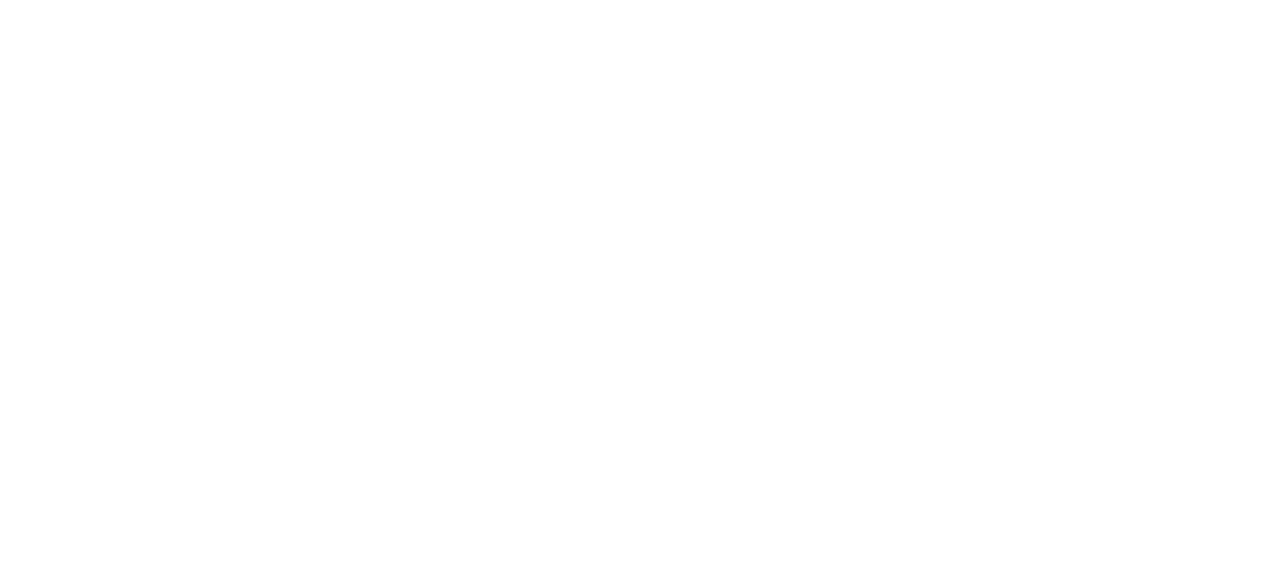
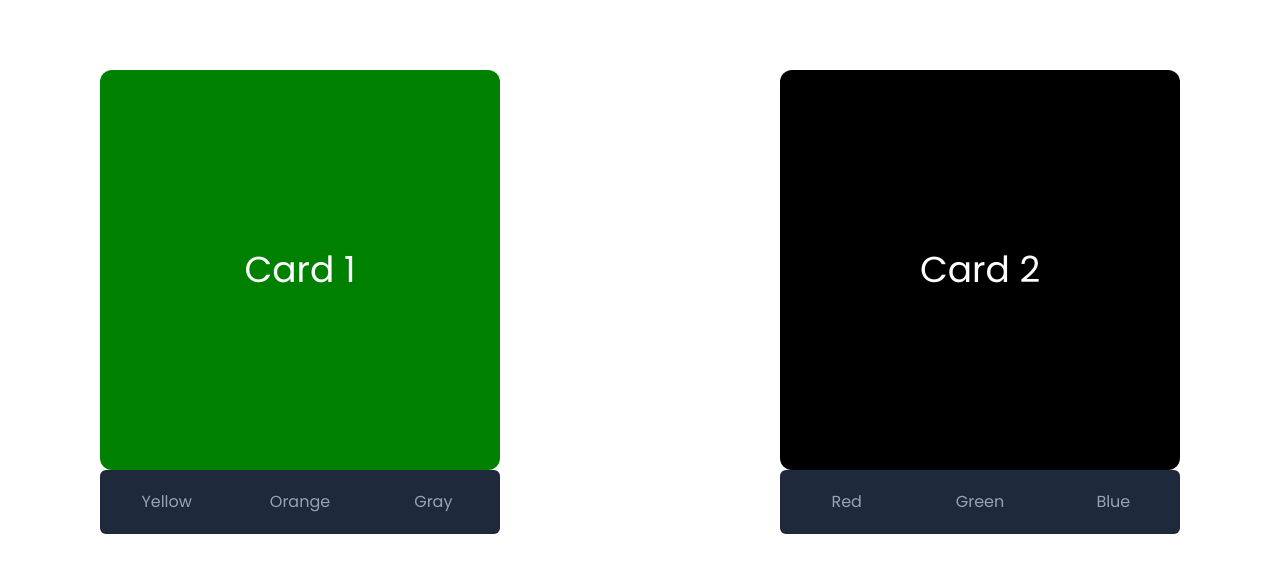
Before and after one commit to subhraneel2005/React-Basics-Practice, a React (Vite) app: page / in a window 1280 px wide. Shown: the part 1562-2134 px from the top of the page. Before the commit the page ends 1432 px from the top, so only its background shows below. Built offline with nearby package versions, Linux system fonts and the light colour scheme.

Commit message:
bg changer project using useState and Props in react

```diff
--- a/src/App.jsx
+++ b/src/App.jsx
@@ -2,15 +2,13 @@
 import First from './First'
 import Second from './Second'
 import PropsPractice from './PropsPractice'
+import Third from './Third'
 
 
 
 function App() {
 
-  let user = {
-    username:'JeetChomuLord',
-    description:'As u can see i am not dead !!!',
-  }
+
   return (
     <div>
       <First/>
@@ -21,6 +19,10 @@
       <PropsPractice username="Chachi" />
       <PropsPractice/><PropsPractice/>
       </div>
+      <div className='flex gap-20'>
+        <Third colorOne="yellow" colorTwo="orange" colorThree="gray" tOne='Yellow' tTwo='Orange' tThree='Gray' title="Card 1" dColor="green" />
+        <Third/>
+      </div>
     </div>
   )
 }
--- /dev/null
+++ b/src/Third.jsx
@@ -0,0 +1,23 @@
+import React, { useState } from 'react'
+
+function Third({colorOne="red", colorTwo="green", colorThree="blue", tOne="Red", tTwo="Green", tThree="Blue", title="Card 2", dColor="black"}) {
+
+    const [subhomoy, setSubhomoy] = useState(dColor);
+
+  return (
+    <div className='h-screen w-full flex justify-center items-center'>
+        <div className='h-[400px] w-[400px]'>
+            <div style={{backgroundColor : subhomoy}} className='h-full w-full rounded-xl flex justify-center items-center'>
+                <h1 className='text-4xl text-white'>{title}</h1>
+            </div>
+            <div className='grid grid-cols-3 gap-6 p-3 bg-slate-800 rounded-md text-slate-400'>
+                <button className='rounded-xl px-4 py-2' onClick={() => setSubhomoy(colorOne)}>{tOne}</button>
+                <button className='rounded-xl px-4 py-2' onClick={() => setSubhomoy(colorTwo)}>{tTwo}</button>
+                <button className='rounded-xl px-4 py-2' onClick={() => setSubhomoy(colorThree)}>{tThree}</button>
+            </div>
+        </div>
+    </div>
+  )
+}
+
+export default Third
```
